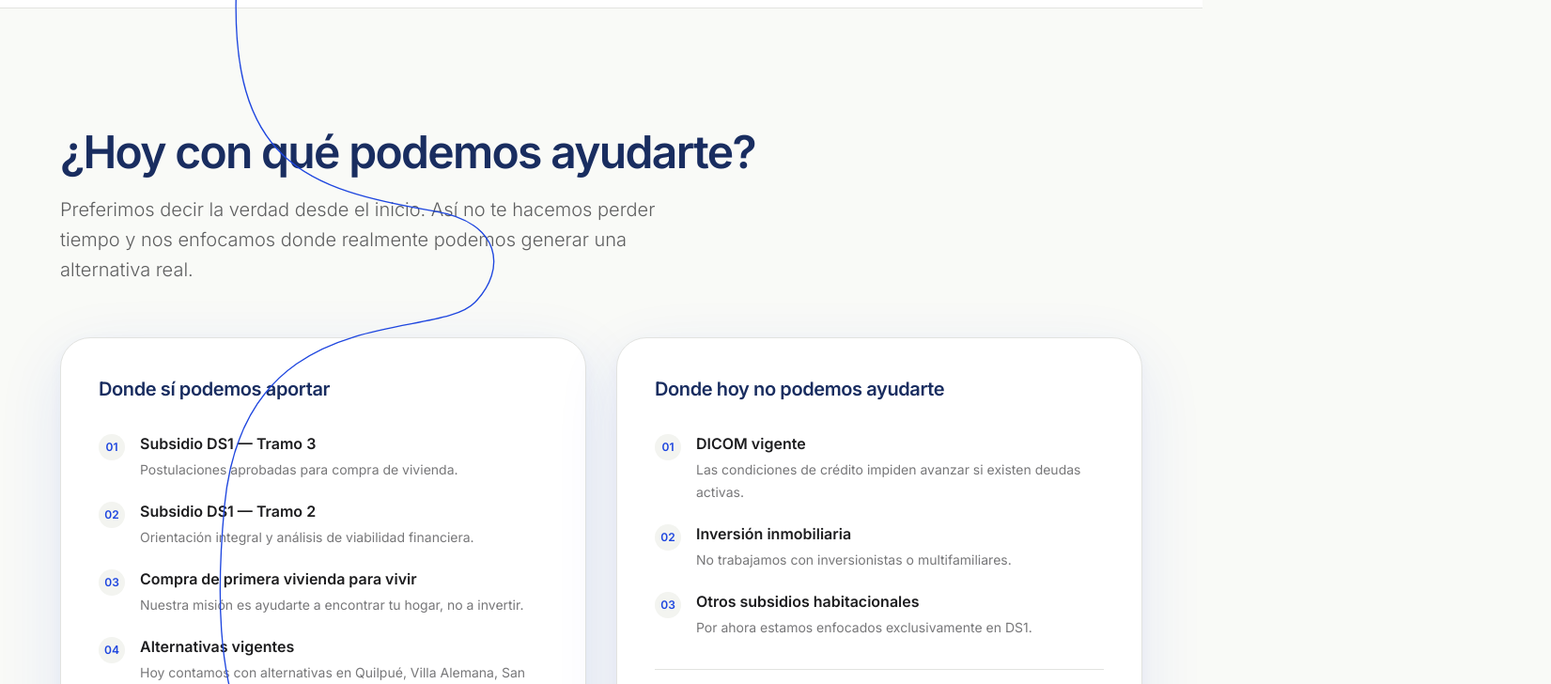
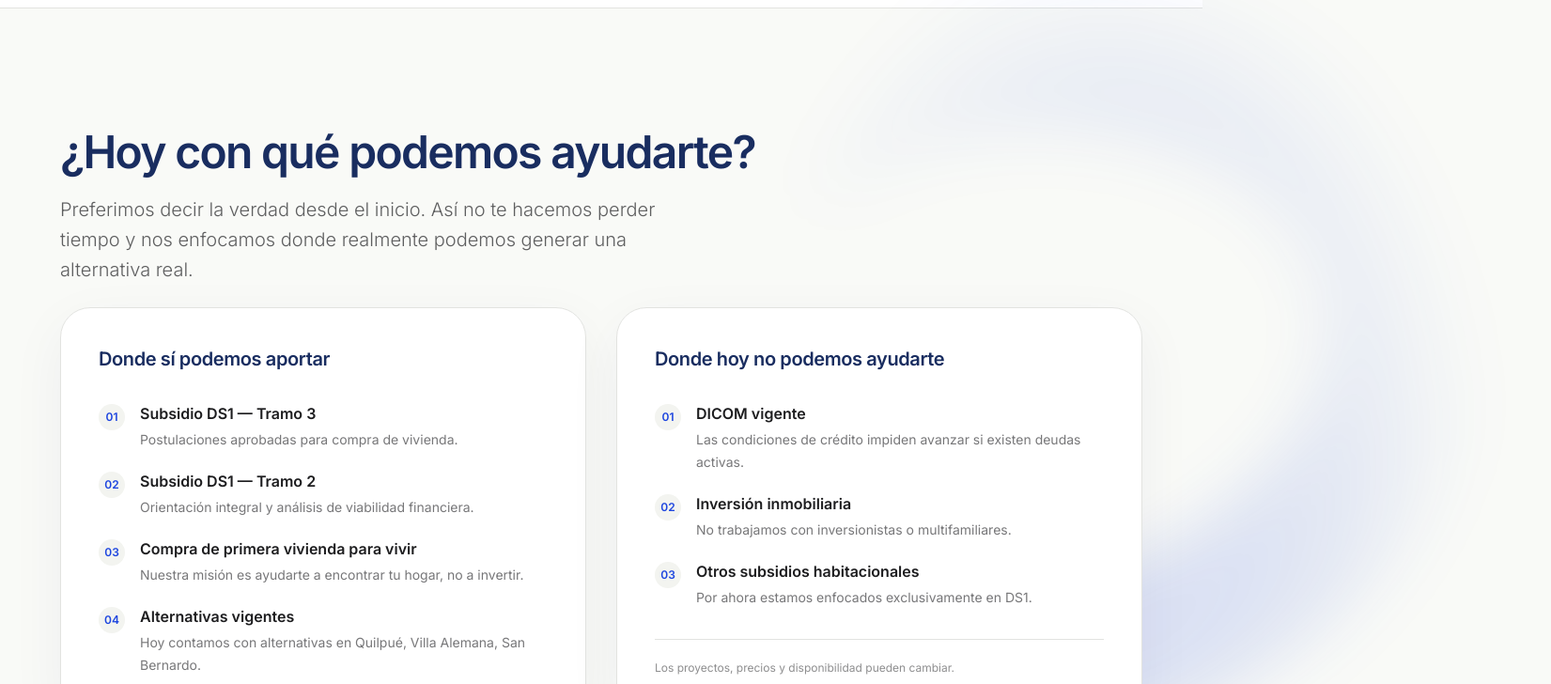
Before and after one commit to 3c-ops/capaz-web, a Next.js app: page / in a window 1280 px wide. Shown: the part 1360-2088 px from the top of the page at 94% size, 1651 px wide, since content can reach past the window. Built offline with nearby package versions, Linux system fonts and the light colour scheme.

Commit message:
Restore landing with editorial brand geometry

```diff
--- a/app/globals.css
+++ b/app/globals.css
@@ -60,3 +60,26 @@ body {
     transition-duration: 0.01ms !important;
   }
 }
+
+@keyframes capaz-signature-drift {
+  0%,
+  100% {
+    transform: translate3d(0, 0, 0) rotate(0deg);
+  }
+
+  50% {
+    transform: translate3d(12px, -10px, 0) rotate(1deg);
+  }
+}
+
+.capaz-signature-drift {
+  animation: capaz-signature-drift 22s ease-in-out infinite;
+  transform-box: fill-box;
+  transform-origin: center;
+}
+
+@media (prefers-reduced-motion: reduce) {
+  .capaz-signature-drift {
+    animation: none;
+  }
+}
--- a/app/page.tsx
+++ b/app/page.tsx
@@ -1,7 +1,6 @@
 import { FAQSection } from '@/components/FAQSection';
 import { FinalCTA } from '@/components/FinalCTA';
 import { Footer } from '@/components/Footer';
-import { CapazJourneyLine } from '@/components/CapazJourneyLine';
 import { Header } from '@/components/Header';
 import { Hero } from '@/components/Hero';
 import { ManifestSection } from '@/components/ManifestSection';
@@ -18,16 +17,13 @@ export default function Home() {
         Saltar al contenido principal
       </a>
       <Header />
-      <main className="relative overflow-hidden" id="contenido">
-        <CapazJourneyLine />
-        <div className="relative z-10">
+      <main id="contenido">
         <Hero />
         <ManifestSection />
         <TransparencySection />
         <ProcessSection />
         <FAQSection />
         <FinalCTA />
-        </div>
       </main>
       <Footer />
     </>
--- a/capaz_landing_page_final.html
+++ b/capaz_landing_page_final.html
@@ -255,7 +255,7 @@
                     </span>
                     <h3 class="text-xl font-semibold text-brandDarkBlue mb-2">Nos escribes por WhatsApp</h3>
                     <p class="text-brandText/70 font-light max-w-xl">
-                        Inicias el contacto con un mensaje simple. Un asistente guiado diseñado para escuchar procesará tus primeras respuestas de manera humana.
+                        Inicias el contacto con un mensaje simple. Un asistente guiado diseñado para escuchar procesará tus primeras respuestas de manera humana y sin juzgar.
                     </p>
                 </div>
 
--- a/components/CapazJourneyLine.tsx
+++ /dev/null
@@ -1,30 +0,0 @@
-export function CapazJourneyLine() {
-  return (
-    <svg
-      aria-hidden="true"
-      className="pointer-events-none absolute left-0 top-0 z-20 hidden h-full w-full overflow-visible text-brand-blue lg:block"
-      fill="none"
-      preserveAspectRatio="none"
-      viewBox="0 0 1200 3000"
-    >
-      <g transform="translate(86 74) scale(.46)">
-        <path
-          d="M97.91,37.62c4.92-3.55,9.27-6.29,9.27-13.27s-5.15-11.21-12.14-11.21c-8.47,0-14.2,5.37-14.31,14.29h-14.77C66.31,12.24,76.27,0,94.93,0,112.45,0,122.75,10.41,122.75,23.9c0,11.32-5.95,15.9-10.88,19.67-8.59,6.52-11.91,7.66-11.91,15.78h-13.97c0-13.38,4.92-16.7,11.91-21.73ZM92.98,65.53c5.15,0,9.27,3.77,9.27,9.03s-4.12,9.15-9.27,9.15-9.27-3.77-9.27-9.15,4.12-9.03,9.27-9.03Z"
-          fill="currentColor"
-        />
-        <path
-          d="M71.41,71.57c-7.57,7.5-18,12.14-29.51,12.14C18.76,83.71,0,64.97,0,41.86c0-11.5,4.64-21.91,12.15-29.48C19.75,4.73,30.27,0,41.9,0c7.5,0,14.54,1.97,20.63,5.42-1.72,2.4-3.13,5.04-4.24,7.88-.68,1.76-1.24,3.58-1.66,5.45-4.26-2.71-9.31-4.28-14.73-4.28-7.63,0-14.54,3.12-19.51,8.14-4.89,4.95-7.91,11.74-7.91,19.25,0,15.13,12.28,27.39,27.42,27.39,7.51,0,14.32-3.02,19.27-7.9l10.24,10.23Z"
-          fill="currentColor"
-        />
-      </g>
-      <path
-        d="M142 93 C168 93 176 112 176 144 L176 420 C176 520 230 545 350 560 C500 578 512 612 460 637 C397 667 245 637 236 760 C228 875 305 892 434 906 C500 913 506 943 474 964 C435 990 244 960 224 1094 C207 1210 236 1288 386 1304 C476 1314 505 1318 505 1368 L505 1494 C505 1555 461 1578 330 1586 C236 1592 202 1623 202 1710 L202 2092 C202 2166 251 2186 354 2186 L954 2186 C1015 2186 1038 2202 1038 2252 L1038 2440 C1038 2518 998 2548 878 2548 L606 2548"
-        stroke="currentColor"
-        strokeLinecap="round"
-        strokeLinejoin="round"
-        strokeWidth="1.35"
-        vectorEffect="non-scaling-stroke"
-      />
-    </svg>
-  );
-}
--- a/components/TransparencySection.tsx
+++ b/components/TransparencySection.tsx
@@ -26,15 +26,46 @@ function TransparencyList({
   );
 }
 
-function CapazEditorialDivider() {
+function TransparencyBrandSignature() {
   return (
-    <div aria-hidden="true" className="mt-12 flex items-center gap-4 md:mt-14">
-      <span className="h-px flex-1 bg-brand-border" />
-      <span className="flex h-9 w-14 items-center justify-center rounded-full border border-brand-blue/15 bg-brand-blue/5 text-sm font-semibold text-brand-blue shadow-[0_10px_30px_rgba(30,70,223,0.06)]">
-        ?
-      </span>
-      <span className="h-px flex-[2] bg-gradient-to-r from-brand-border to-transparent" />
-    </div>
+    <svg
+      aria-hidden="true"
+      className="pointer-events-none absolute inset-x-[-34vw] top-[-18rem] bottom-[-16rem] -z-10 hidden overflow-visible mix-blend-multiply md:block"
+      fill="none"
+      preserveAspectRatio="none"
+      viewBox="0 0 1600 920"
+    >
+      <defs>
+        <filter colorInterpolationFilters="sRGB" filterUnits="userSpaceOnUse" height="1260" id="capaz-soft-signature" width="2060" x="-230" y="-170">
+          <feGaussianBlur stdDeviation="26" />
+        </filter>
+        <radialGradient cx="50%" cy="50%" id="capaz-signature-fade" r="64%">
+          <stop offset="0%" stopColor="var(--brand-blue)" stopOpacity="0.18" />
+          <stop offset="58%" stopColor="var(--brand-blue)" stopOpacity="0.1" />
+          <stop offset="100%" stopColor="var(--brand-blue)" stopOpacity="0" />
+        </radialGradient>
+      </defs>
+      <g className="capaz-signature-drift" filter="url(#capaz-soft-signature)" opacity="1">
+        <path
+          d="M-118 692C15 846 319 908 539 763c130-86 188-208 164-330"
+          stroke="url(#capaz-signature-fade)"
+          strokeLinecap="round"
+          strokeWidth="190"
+        />
+        <path
+          d="M980 72c150-106 411-65 479 98 57 137-34 270-212 348-116 51-151 112-141 208"
+          stroke="url(#capaz-signature-fade)"
+          strokeLinecap="round"
+          strokeWidth="132"
+        />
+        <path
+          d="M1334 965c-112 16-207-35-226-119"
+          stroke="url(#capaz-signature-fade)"
+          strokeLinecap="round"
+          strokeWidth="138"
+        />
+      </g>
+    </svg>
   );
 }
 
@@ -47,15 +78,16 @@ export function TransparencySection() {
           title="¿Hoy con qué podemos ayudarte?"
         />
 
-        <div className="mt-12 grid gap-5 md:mt-14 md:grid-cols-2 md:gap-6 lg:gap-8">
-          <article className="rounded-[2rem] border border-brand-border bg-white p-7 shadow-[0_22px_70px_rgba(30,70,223,0.10),0_3px_14px_rgba(30,70,223,0.04)] transition duration-300 ease-out hover:-translate-y-1 hover:border-brand-blue/20 hover:shadow-[0_30px_90px_rgba(30,70,223,0.14),0_6px_20px_rgba(30,70,223,0.06)] motion-reduce:hover:translate-y-0 md:p-10">
+        <div className="relative isolate mt-4 grid gap-5 md:mt-6 md:grid-cols-2 md:gap-6 lg:gap-8">
+          <TransparencyBrandSignature />
+          <article className="relative z-0 rounded-[2rem] border border-brand-border bg-white p-7 shadow-[0_18px_60px_rgba(25,45,96,0.05)] transition duration-300 ease-out hover:-translate-y-1 hover:border-brand-blue/20 hover:shadow-[0_24px_70px_rgba(25,45,96,0.08)] motion-reduce:hover:translate-y-0 md:p-10">
             <h3 className="text-xl font-semibold tracking-[-0.02em] text-brand-navy">
               Donde sí podemos aportar
             </h3>
             <TransparencyList items={transparencyItems.canHelp} />
           </article>
 
-          <article className="rounded-[2rem] border border-brand-border bg-white p-7 shadow-[0_22px_70px_rgba(30,70,223,0.09),0_3px_14px_rgba(30,70,223,0.035)] transition duration-300 ease-out hover:-translate-y-1 hover:border-brand-blue/15 hover:shadow-[0_30px_90px_rgba(30,70,223,0.13),0_6px_20px_rgba(30,70,223,0.055)] motion-reduce:hover:translate-y-0 md:p-10">
+          <article className="relative z-0 rounded-[2rem] border border-brand-border bg-white p-7 shadow-[0_18px_60px_rgba(25,45,96,0.05)] transition duration-300 ease-out hover:-translate-y-1 hover:border-foreground/10 hover:shadow-[0_24px_70px_rgba(25,45,96,0.08)] motion-reduce:hover:translate-y-0 md:p-10">
             <h3 className="text-xl font-semibold tracking-[-0.02em] text-brand-navy">
               Donde hoy no podemos ayudarte
             </h3>
--- a/lib/content.ts
+++ b/lib/content.ts
@@ -39,7 +39,7 @@ export const processSteps = [
   {
     title: 'Nos escribes por WhatsApp',
     description:
-      'Inicias el contacto con un mensaje simple. Te guiaremos con calma para entender tus primeras respuestas.',
+      'Inicias el contacto con un mensaje simple. Te guiaremos con calma para entender tus primeras respuestas, sin juzgar.',
   },
   {
     title: 'Revisamos tu situación',
```
Lines whose indentation alone changed are shown as unchanged.
